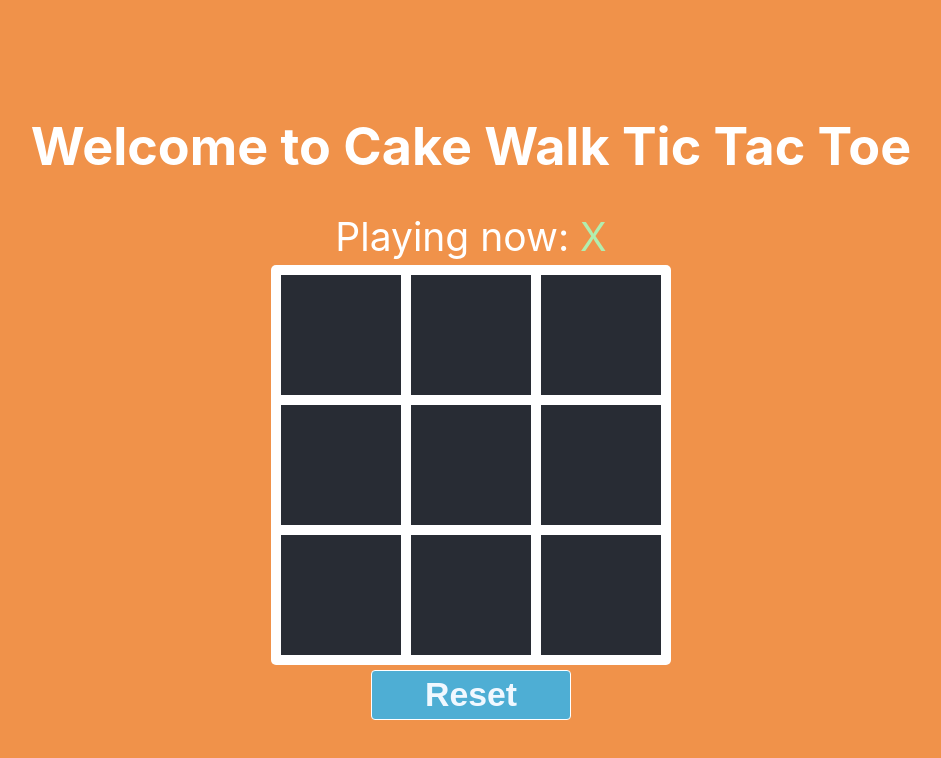
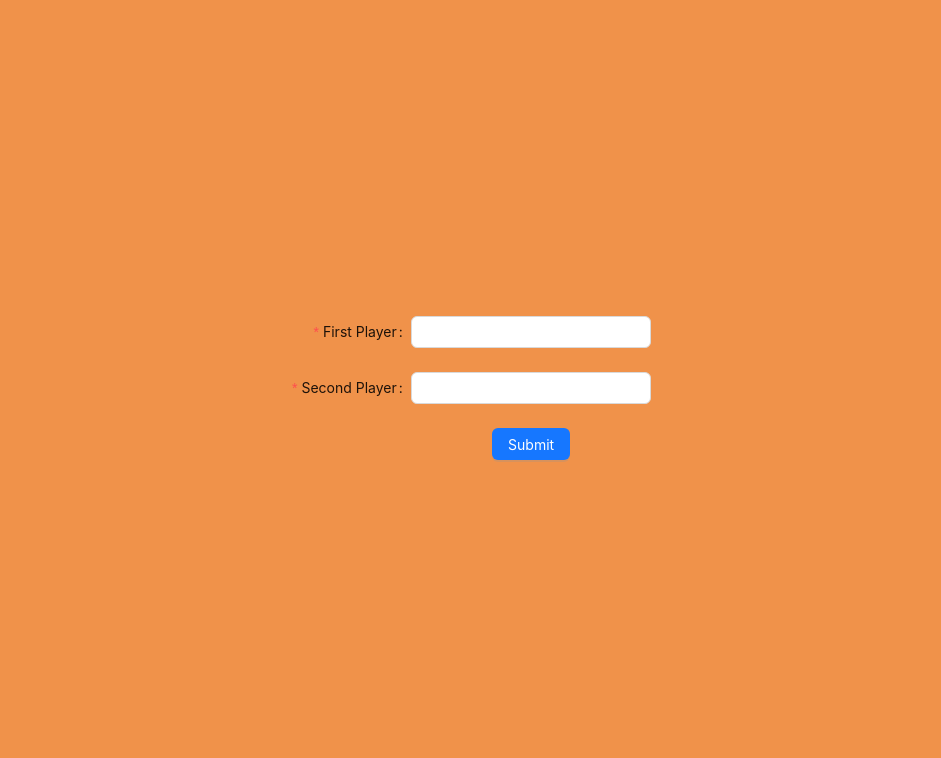
Before and after one commit to sYashcoderz/CakeWalk_Game, a React (Create React App) app: page / in a window 1280 px wide. Shown: the top 758 px of the page, without its empty margins (169-1110 px from the left). Built offline with nearby package versions, Linux system fonts and the light colour scheme.

Commit message:
updated code

```diff
--- a/package.json
+++ b/package.json
@@ -6,6 +6,7 @@
     "@testing-library/jest-dom": "^5.16.5",
     "@testing-library/react": "^13.4.0",
     "@testing-library/user-event": "^13.5.0",
+    "antd": "^5.5.0",
     "react": "^18.2.0",
     "react-dom": "^18.2.0",
     "react-scripts": "5.0.1",
--- a/src/App.js
+++ b/src/App.js
@@ -1,5 +1,8 @@
 import Gameboard from './components/Gameboard.jsx'
 import {Header} from './components/Header.jsx';
+import { Activity } from './components/Activity.jsx';
+import Dashboard from './components/Dashboard.jsx';
+
 
 import {React, createContext, useEffect, useState, } from 'react';
 
@@ -10,12 +13,15 @@ function App() {
   const emptyGame = [["", "", ""], ["", "", ""], ["", "", ""]]
   const [cells, setCells] = useState(emptyGame)
   const [winnerCells, setWinnerCells] = useState([[],[],[]])
+  const [fun, setFun] = useState([])
+  const [formData, setFormData] = useState()
 
   const X = "X"
   const O = "O"
   const [currentChar, setCurrentChar] = useState(X);
   const [winner, setWinner] = useState("");
   const [gameOver, setGameOver] = useState(false)
+  const [selectPlayer, setSelectPlayer] = useState(false)
 
   useEffect(function() {
     isGameOver()
@@ -34,6 +40,7 @@ function App() {
     newBoard[row][column] = currentChar
     setCells(newBoard)
     changeChar()
+    setFun(() => ([...fun, {"row": row,"column": column, "char": currentChar}]))
   }
 
   const changeChar = () => {
@@ -49,6 +56,7 @@ function App() {
     setWinner("")
     setGameOver(false)
     setWinnerCells([[],[],[]])
+    setFun([])
   }
 
   function isGameOver() {
@@ -126,14 +134,17 @@ function App() {
   return (
     <div className="App">
       <header className="App-header">
-        <GameContext.Provider value={{cells, setCells, onCellClick, currentChar, winner, gameOver, winnerCells}} >
+        <GameContext.Provider value={{cells,fun, setFun, formData, emptyGame, setSelectPlayer, setFormData, setCells, onCellClick, currentChar, winner, gameOver, winnerCells}} >
+        { (!selectPlayer) ? <Dashboard /> :
+        <>
         <h1>Welcome to Cake Walk Tic Tac Toe</h1>
         <Header />
         <Gameboard />
+        <Activity />
+        <button className='btn-reset' onClick={() => reset()}>Reset</button>
+        </>
+        }
         </GameContext.Provider>
-
-        <button className='btn-reset' onClick={() => reset()}>Reset</button>
-
       </header>
     </div>
   );
--- /dev/null
+++ b/src/components/Activity.jsx
@@ -0,0 +1,33 @@
+import React, { useContext, useEffect, useState } from "react";
+import { GameContext } from "../App";
+
+
+export const Activity = () => {
+    const { currentChar, fun, formData, cells, setCells, setFun } = useContext(GameContext)
+    const [data, setData] = useState([])
+
+    const getInd = (ind) => {
+        for(let i=ind; i< fun.length; i++) {
+            console.log(i, fun[i])
+            const {row, column} = fun[i]
+            let arr = {...cells}
+            arr[row][column] = ""
+            setCells(arr)
+        }
+    }
+
+    return (
+        <div style={{border:'1px solid red', width: '380px'}}>
+            <h4>Activity</h4>
+            <ul>
+                {fun.map((item, ind) => (
+                <li style={{cursor: 'pointer'}} onClick={ () => getInd(ind)}>
+                    <span>
+                        {(item?.char == 'X') ? `${formData?.firstPlayer}` :
+                         `${formData?.secondPlayer}`} - clicked on cord. {item?.row},{item?.column}
+                    </span>
+                </li>) )}
+            </ul>
+        </div>
+    )
+}
--- /dev/null
+++ b/src/components/Dashboard.jsx
@@ -0,0 +1,77 @@
+import { React, useContext } from "react"
+import { Button, Checkbox, Form, Input } from 'antd';
+import { GameContext } from "../App";
+
+const Dashboard = () => {
+  const { setSelectPlayer, setFormData } = useContext(GameContext)
+
+  const onFinish = (values) => {
+    setFormData(values)
+    setSelectPlayer(true)
+};
+
+const onFinishFailed = (errorInfo) => {
+    console.log('Failed:', errorInfo);
+};
+   return(
+    <>
+     <Form
+    name="basic"
+    labelCol={{
+      span: 8,
+    }}
+    wrapperCol={{
+      span: 16,
+    }}
+    style={{
+      maxWidth: 600,
+    }}
+    initialValues={{
+      remember: true,
+    }}
+    onFinish={onFinish}
+    onFinishFailed={onFinishFailed}
+    autoComplete="off"
+  >
+    <Form.Item
+      label="First Player"
+      name="firstPlayer"
+      rules={[
+        {
+          required: true,
+          message: 'Please input your first player!',
+        },
+      ]}
+    >
+      <Input />
+    </Form.Item>
+
+    <Form.Item
+      label="Second Player "
+      name="secondPlayer"
+      rules={[
+        {
+          required: true,
+          message: 'Please input your second player !',
+        },
+      ]}
+    >
+      <Input />
+    </Form.Item>
+
+    <Form.Item
+      wrapperCol={{
+        offset: 8,
+        span: 16,
+      }}
+    >
+      <Button type="primary" htmlType="submit">
+        Submit
+      </Button>
+    </Form.Item>
+  </Form>
+    </>
+   )
+}
+
+export default Dashboard
--- a/src/components/Header.jsx
+++ b/src/components/Header.jsx
@@ -2,9 +2,9 @@ import React, { useContext, useState } from "react";
 import { GameContext } from "../App";
 
 export const Playing = () => {
-    const { currentChar } = useContext(GameContext)
+    const { currentChar, formData } = useContext(GameContext)
     return (
-        <div>Playing now: <span>{currentChar}</span></div>
+        <div>Playing now: <span>{((currentChar == 'X')? `${formData?.firstPlayer}` : `${formData?.secondPlayer}`)}</span></div>
     )
 }
 
@@ -17,10 +17,10 @@ export const End = () => {
 
 export const Winner = () => {
 
-    const { winner } = useContext(GameContext)
+    const { winner, formData, currentChar } = useContext(GameContext)
 
     return (
-        <div>Congratulations <span>{winner}</span>, you WON!</div>
+        <div>Congratulations <span>{winner}</span> <span>{((currentChar == 'X')? `${formData?.firstPlayer}` : `${formData?.secondPlayer}`)}</span>, you WON!</div>
     )
 }
 
```
Also changed, not shown: 1 other file (tests, documents, lock files or other folders).
